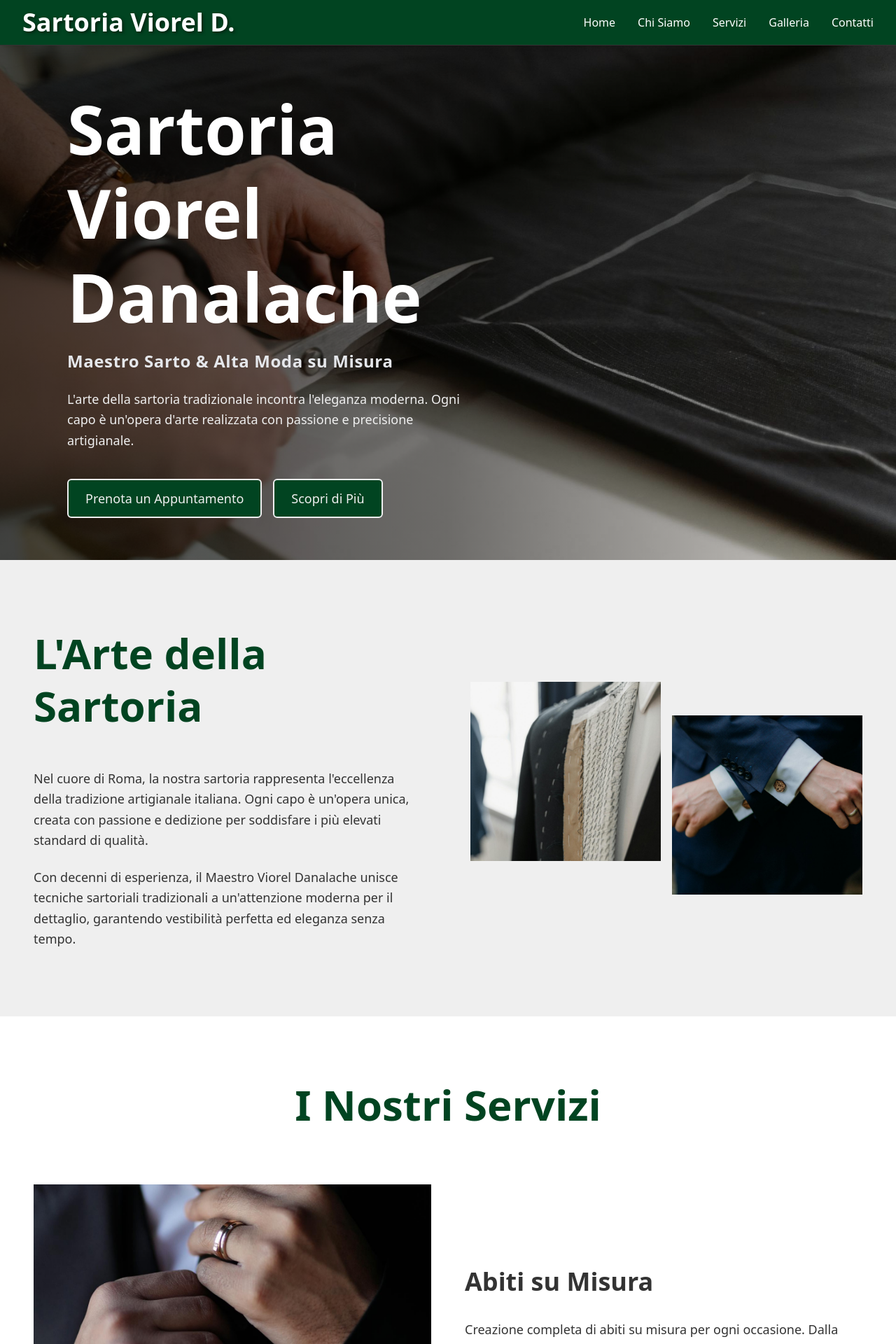
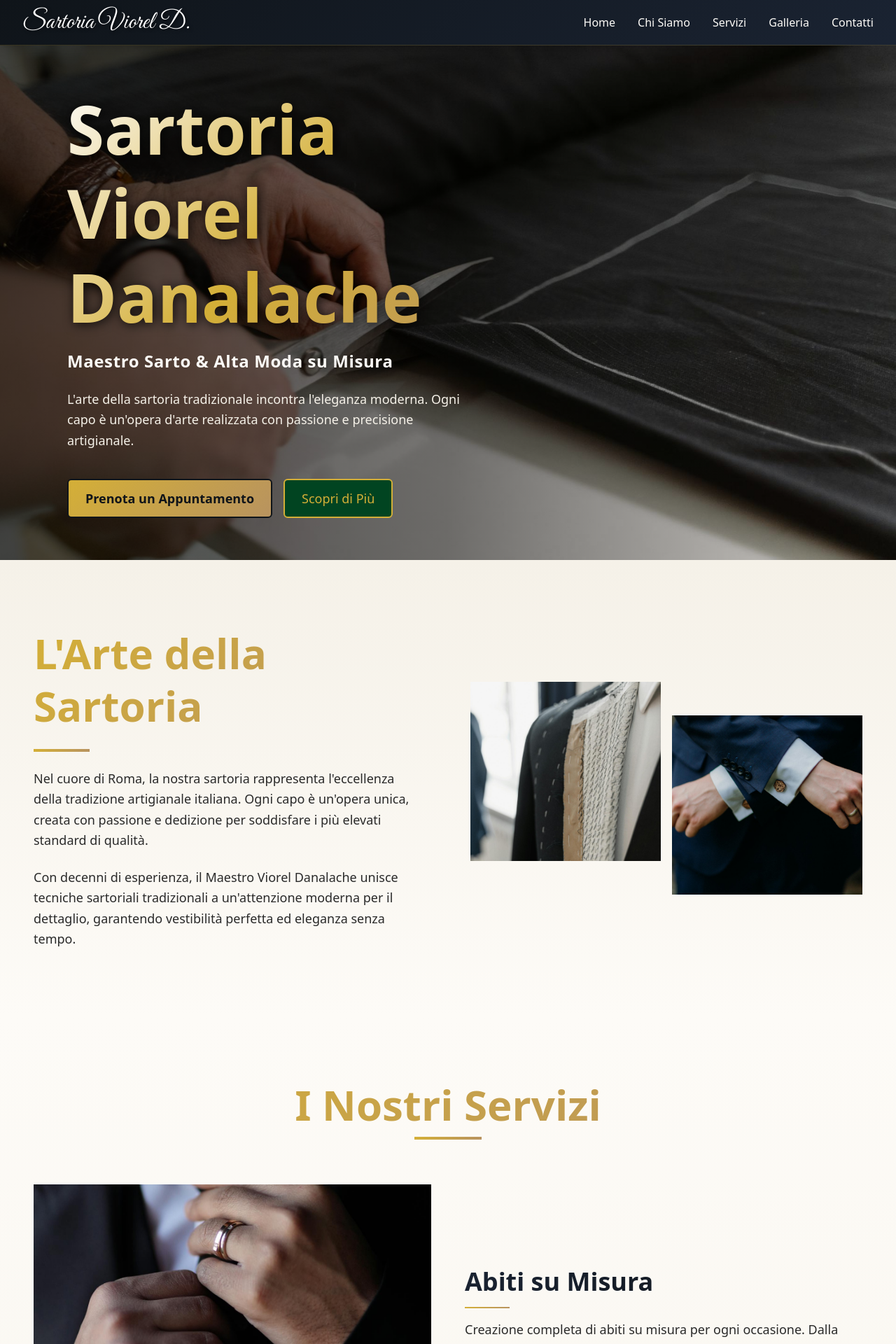
Before and after one commit to ZaZza402/sartoria-viorel, a React (Vite) app: page / in a window 1280 px wide. Shown: the top 1920 px of the page at 70% size. Built offline with nearby package versions, Linux system fonts and the light colour scheme.

Commit message:
feat: update Google Maps with correct location and custom dark theme styling, remove duplicate contact info

```diff
--- a/src/components/layout/Header.tsx
+++ b/src/components/layout/Header.tsx
@@ -25,9 +25,13 @@ export const Header: React.FC<HeaderProps> = ({ className }) => {
         animate={{ y: 0, opacity: 1 }}
         transition={{ duration: 0.5 }}
         className={cn(
-          "header fixed top-0 left-0 right-0 z-50 bg-brand-primary backdrop-blur-md border-b border-brand-primary-light shadow-lg",
+          "header fixed top-0 left-0 right-0 z-50 backdrop-blur-md shadow-lg",
           className
         )}
+        style={{
+          background: "linear-gradient(135deg, #0f1419 0%, #1a2332 100%)",
+          borderBottom: "1px solid rgba(212, 175, 55, 0.2)",
+        }}
       >
         <nav className="mx-auto max-w-7xl px-4 sm:px-6 lg:px-8">
           <div className="flex h-16 items-center justify-between">
--- a/src/components/navigation/DesktopNav.tsx
+++ b/src/components/navigation/DesktopNav.tsx
@@ -20,7 +20,10 @@ export const DesktopNav: React.FC<DesktopNavProps> = ({
         <a
           key={link.href}
           href={link.href}
-          className="text-white hover:text-gray-300 transition-colors duration-200 font-medium"
+          className="transition-colors duration-200 font-medium"
+          style={{ color: "#fdfbf7" }}
+          onMouseEnter={(e) => (e.currentTarget.style.color = "#d4af37")}
+          onMouseLeave={(e) => (e.currentTarget.style.color = "#fdfbf7")}
         >
           {link.label}
         </a>
--- a/src/components/navigation/MobileNav.tsx
+++ b/src/components/navigation/MobileNav.tsx
@@ -16,8 +16,19 @@ export const MobileNav: React.FC<MobileNavProps> = ({
   className = "",
 }) => {
   const [isOpen, setIsOpen] = useState(false);
+  const [isClosing, setIsClosing] = useState(false);
 
-  const toggleMenu = () => setIsOpen(!isOpen);
+  const toggleMenu = () => {
+    if (isOpen) {
+      setIsClosing(true);
+      setTimeout(() => {
+        setIsOpen(false);
+        setIsClosing(false);
+      }, 300); // Match animation duration
+    } else {
+      setIsOpen(true);
+    }
+  };
 
   return (
     <>
@@ -70,7 +81,9 @@ export const MobileNav: React.FC<MobileNavProps> = ({
               right: 0,
               bottom: 0,
               zIndex: 9999,
-              animation: "fadeIn 0.3s ease-out",
+              animation: isClosing
+                ? "fadeOut 0.3s ease-out"
+                : "fadeIn 0.3s ease-out",
             }}
           >
             {/* Backdrop */}
@@ -84,7 +97,9 @@ export const MobileNav: React.FC<MobileNavProps> = ({
                 bottom: 0,
                 backgroundColor: "rgba(0,0,0,0.7)",
                 zIndex: 1,
-                animation: "fadeIn 0.3s ease-out",
+                animation: isClosing
+                  ? "fadeOut 0.3s ease-out"
+                  : "fadeIn 0.3s ease-out",
               }}
             />
 
@@ -96,12 +111,14 @@ export const MobileNav: React.FC<MobileNavProps> = ({
                 top: 0,
                 bottom: 0,
                 width: "280px",
-                backgroundColor: "#014421",
+                background: "linear-gradient(180deg, #0f1419 0%, #1a2332 100%)",
                 zIndex: 2,
                 padding: "80px 24px 24px 24px",
                 boxShadow: "-4px 0 20px rgba(0,0,0,0.8)",
                 overflowY: "auto",
-                animation: "slideInRight 0.3s ease-out",
+                animation: isClosing
+                  ? "slideOutRight 0.3s ease-out"
+                  : "slideInRight 0.3s ease-out",
               }}
             >
               {/* Close Button */}
@@ -128,13 +145,17 @@ export const MobileNav: React.FC<MobileNavProps> = ({
                 style={{
                   marginBottom: "32px",
                   paddingBottom: "24px",
-                  borderBottom: "2px solid rgba(255,255,255,0.3)",
+                  borderBottom: "2px solid rgba(212, 175, 55, 0.3)",
                 }}
               >
                 <h2
                   className="font-elegant"
                   style={{
-                    color: "#ffffff",
+                    background:
+                      "linear-gradient(135deg, #d4af37 0%, #b8935f 100%)",
+                    WebkitBackgroundClip: "text",
+                    WebkitTextFillColor: "transparent",
+                    backgroundClip: "text",
                     fontWeight: 600,
                     fontSize: "1.5rem",
                     margin: 0,
--- a/src/components/sections/HeroSection.tsx
+++ b/src/components/sections/HeroSection.tsx
@@ -41,7 +41,15 @@ export const HeroSection: React.FC = () => {
             initial={{ opacity: 0, y: 20 }}
             animate={{ opacity: 1, y: 0 }}
             transition={{ duration: 1, delay: 0.3 }}
-            className="font-script text-5xl md:text-7xl lg:text-8xl text-white mb-4 leading-tight"
+            className="font-script text-5xl md:text-7xl lg:text-8xl mb-4 leading-tight"
+            style={{
+              background:
+                "linear-gradient(135deg, #fdfbf7 0%, #d4af37 50%, #b8935f 100%)",
+              WebkitBackgroundClip: "text",
+              WebkitTextFillColor: "transparent",
+              backgroundClip: "text",
+              filter: "drop-shadow(2px 2px 8px rgba(0,0,0,0.8))",
+            }}
           >
             Sartoria Viorel Danalache
           </motion.h1>
@@ -52,21 +60,44 @@ export const HeroSection: React.FC = () => {
             transition={{ duration: 1, delay: 0.6 }}
             className="space-y-6"
           >
-            <h2 className="font-elegant text-xl md:text-2xl text-gray-200 tracking-wide">
+            <h2
+              className="font-elegant text-xl md:text-2xl tracking-wide"
+              style={{ color: "#fdfbf7" }}
+            >
               Maestro Sarto & Alta Moda su Misura
             </h2>
 
-            <p className="text-base md:text-lg text-gray-300 leading-relaxed max-w-xl">
+            <p
+              className="text-base md:text-lg leading-relaxed max-w-xl"
+              style={{ color: "#f5f1e8" }}
+            >
               L'arte della sartoria tradizionale incontra l'eleganza moderna.
               Ogni capo è un'opera d'arte realizzata con passione e precisione
               artigianale.
             </p>
 
             <div className="flex flex-col sm:flex-row gap-4 pt-4">
-              <Button variant="primary" size="lg">
+              <Button
+                variant="primary"
+                size="lg"
+                style={{
+                  background:
+                    "linear-gradient(135deg, #d4af37 0%, #b8935f 100%)",
+                  color: "#0f1419",
+                  fontWeight: 600,
+                }}
+              >
                 Prenota un Appuntamento
               </Button>
-              <Button variant="outline" size="lg">
+              <Button
+                variant="outline"
+                size="lg"
+                style={{
+                  borderColor: "#d4af37",
+                  color: "#d4af37",
+                  borderWidth: "2px",
+                }}
+              >
                 Scopri di Più
               </Button>
             </div>
--- a/src/components/sections/ServicesSection.tsx
+++ b/src/components/sections/ServicesSection.tsx
@@ -27,7 +27,12 @@ export const ServicesSection: React.FC = () => {
   ];
 
   return (
-    <section className="py-24 bg-white">
+    <section
+      className="py-24"
+      style={{
+        background: "linear-gradient(180deg, #fdfbf7 0%, #f5f1e8 100%)",
+      }}
+    >
       <div className="max-w-7xl mx-auto px-6 md:px-12">
         <motion.div
           initial={{ opacity: 0, y: 20 }}
@@ -36,10 +41,23 @@ export const ServicesSection: React.FC = () => {
           viewport={{ once: true }}
           className="text-center mb-16"
         >
-          <h2 className="font-script text-5xl md:text-6xl text-brand-primary mb-4">
+          <h2
+            className="font-script text-5xl md:text-6xl mb-4"
+            style={{
+              background: "linear-gradient(135deg, #d4af37 0%, #b8935f 100%)",
+              WebkitBackgroundClip: "text",
+              WebkitTextFillColor: "transparent",
+              backgroundClip: "text",
+            }}
+          >
             I Nostri Servizi
           </h2>
-          <div className="w-24 h-1 bg-brand-primary mx-auto"></div>
+          <div
+            className="w-24 h-1 mx-auto"
+            style={{
+              background: "linear-gradient(90deg, #d4af37 0%, #b8935f 100%)",
+            }}
+          ></div>
         </motion.div>
 
         <div className="space-y-24">
@@ -67,11 +85,29 @@ export const ServicesSection: React.FC = () => {
 
               {/* Content */}
               <div className="w-full md:w-1/2 space-y-4">
-                <h3 className="font-elegant text-3xl md:text-4xl text-brand-primary">
+                <h3
+                  className="font-elegant text-3xl md:text-4xl"
+                  style={{
+                    background:
+                      "linear-gradient(135deg, #1a2332 0%, #0f1419 100%)",
+                    WebkitBackgroundClip: "text",
+                    WebkitTextFillColor: "transparent",
+                    backgroundClip: "text",
+                  }}
+                >
                   {service.title}
                 </h3>
-                <div className="w-16 h-0.5 bg-brand-primary"></div>
-                <p className="text-brand-text leading-relaxed text-lg">
+                <div
+                  className="w-16 h-0.5"
+                  style={{
+                    background:
+                      "linear-gradient(90deg, #d4af37 0%, #b8935f 100%)",
+                  }}
+                ></div>
+                <p
+                  className="leading-relaxed text-lg"
+                  style={{ color: "#2a2a2a" }}
+                >
                   {service.description}
                 </p>
               </div>
--- a/src/components/sections/WelcomeSection.tsx
+++ b/src/components/sections/WelcomeSection.tsx
@@ -5,7 +5,12 @@ import sleeveButtonImg from "../../assets/images/sleeve-button-suit.jpg";
 
 export const WelcomeSection: React.FC = () => {
   return (
-    <section className="py-24 bg-brand-base relative">
+    <section
+      className="py-24 relative"
+      style={{
+        background: "linear-gradient(180deg, #f5f1e8 0%, #fdfbf7 100%)",
+      }}
+    >
       <div className="max-w-7xl mx-auto px-6 md:px-12">
         <div className="grid md:grid-cols-2 gap-16 items-center">
           {/* Text Content */}
@@ -16,20 +21,33 @@ export const WelcomeSection: React.FC = () => {
             viewport={{ once: true }}
             className="space-y-6"
           >
-            <h2 className="font-script text-5xl md:text-6xl text-brand-primary leading-tight">
+            <h2
+              className="font-script text-5xl md:text-6xl leading-tight"
+              style={{
+                background: "linear-gradient(135deg, #d4af37 0%, #b8935f 100%)",
+                WebkitBackgroundClip: "text",
+                WebkitTextFillColor: "transparent",
+                backgroundClip: "text",
+              }}
+            >
               L'Arte della Sartoria
             </h2>
 
-            <div className="w-20 h-1 bg-brand-primary"></div>
+            <div
+              className="w-20 h-1"
+              style={{
+                background: "linear-gradient(90deg, #d4af37 0%, #b8935f 100%)",
+              }}
+            ></div>
 
-            <p className="text-brand-text text-lg leading-relaxed">
+            <p className="text-lg leading-relaxed" style={{ color: "#2a2a2a" }}>
               Nel cuore di Roma, la nostra sartoria rappresenta l'eccellenza
               della tradizione artigianale italiana. Ogni capo è un'opera unica,
               creata con passione e dedizione per soddisfare i più elevati
               standard di qualità.
             </p>
 
-            <p className="text-brand-text text-lg leading-relaxed">
+            <p className="text-lg leading-relaxed" style={{ color: "#2a2a2a" }}>
               Con decenni di esperienza, il Maestro Viorel Danalache unisce
               tecniche sartoriali tradizionali a un'attenzione moderna per il
               dettaglio, garantendo vestibilità perfetta ed eleganza senza
--- a/src/components/ui/Logo.tsx
+++ b/src/components/ui/Logo.tsx
@@ -15,11 +15,12 @@ export const Logo: React.FC<LogoProps> = ({ className = "", size = "md" }) => {
 
   return (
     <h1
-      className={`font-elegant ${sizes[size]} ${className}`}
+      className={`${sizes[size]} ${className}`}
       style={{
+        fontFamily: "'Great Vibes', cursive",
         color: "#ffffff",
         textShadow: "2px 2px 4px rgba(0,0,0,0.5)",
-        fontWeight: 600,
+        fontWeight: 400,
       }}
     >
       Sartoria Viorel D.
--- a/src/index.css
+++ b/src/index.css
@@ -12,12 +12,30 @@
   }
 }
 
+@keyframes fadeOut {
+  from {
+    opacity: 1;
+  }
+  to {
+    opacity: 0;
+  }
+}
+
 @keyframes slideInRight {
   from {
     transform: translateX(100%);
   }
   to {
     transform: translateX(0);
+  }
+}
+
+@keyframes slideOutRight {
+  from {
+    transform: translateX(0);
+  }
+  to {
+    transform: translateX(100%);
   }
 }
 
```
Also changed, not shown: src/components/layout/Footer.tsx (+101 -36 lines), src/components/sections/ContactSection.tsx (+51 -17 lines), 2 other files (tests, documents, lock files or other folders).
